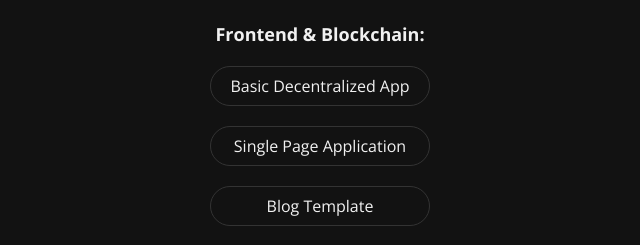
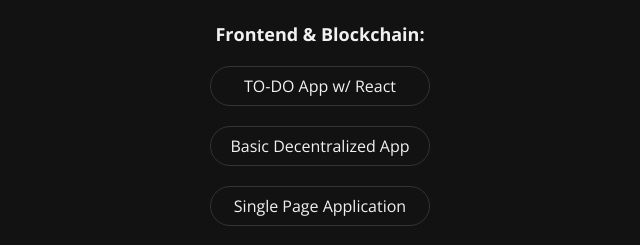
Before and after one commit to 0x1ea/0x1ea.github.io, a website: page index.html in a window 1280 px wide. Shown: the part 211-456 px from the top of the page, without its empty margins (320-960 px from the left). Drawn offline with nearby package versions, Linux system fonts and the light colour scheme; a web font is replaced by a local one.

Commit message:
Update index.html

```diff
--- a/index.html
+++ b/index.html
@@ -40,6 +40,9 @@
             <h1>Frontend & Blockchain:</h1>
             <ul class="projects-list">
                 <li>
+                    <a href="https://0xardy.github.io/todo-react-app/">TO-DO App w/ React</a>
+                </li>
+                <li>
                     <a href="https://0xArdy.github.io/first-dapp/">Basic Decentralized App</a>
                 </li>
                 <li>
@@ -48,6 +51,9 @@
                 <li>
                     <a href="https://0xArdy.github.io/blog-css-course/">Blog Template</a>
                 </li>
+
+
+
             </ul>
 
         </section>
```
